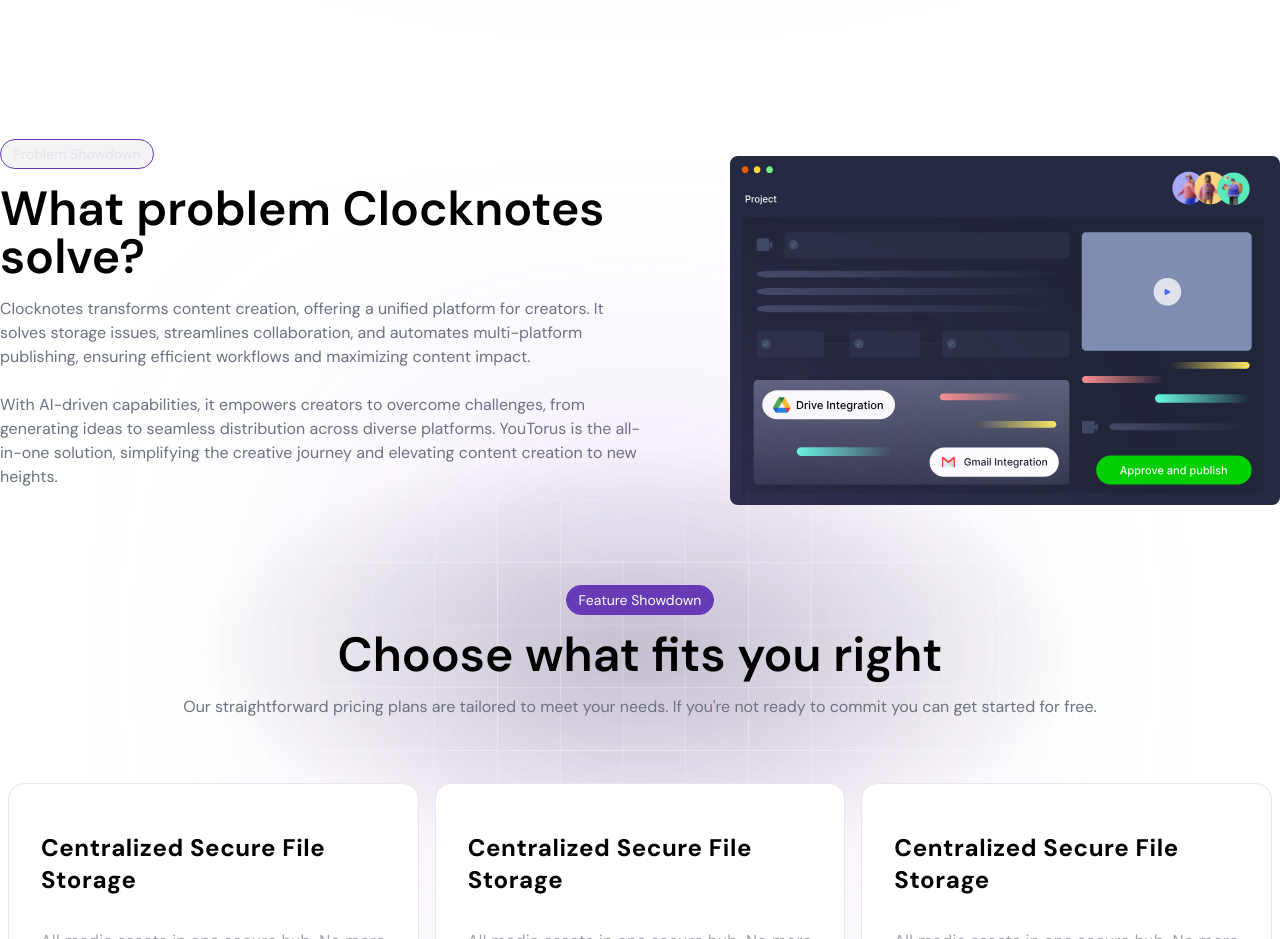
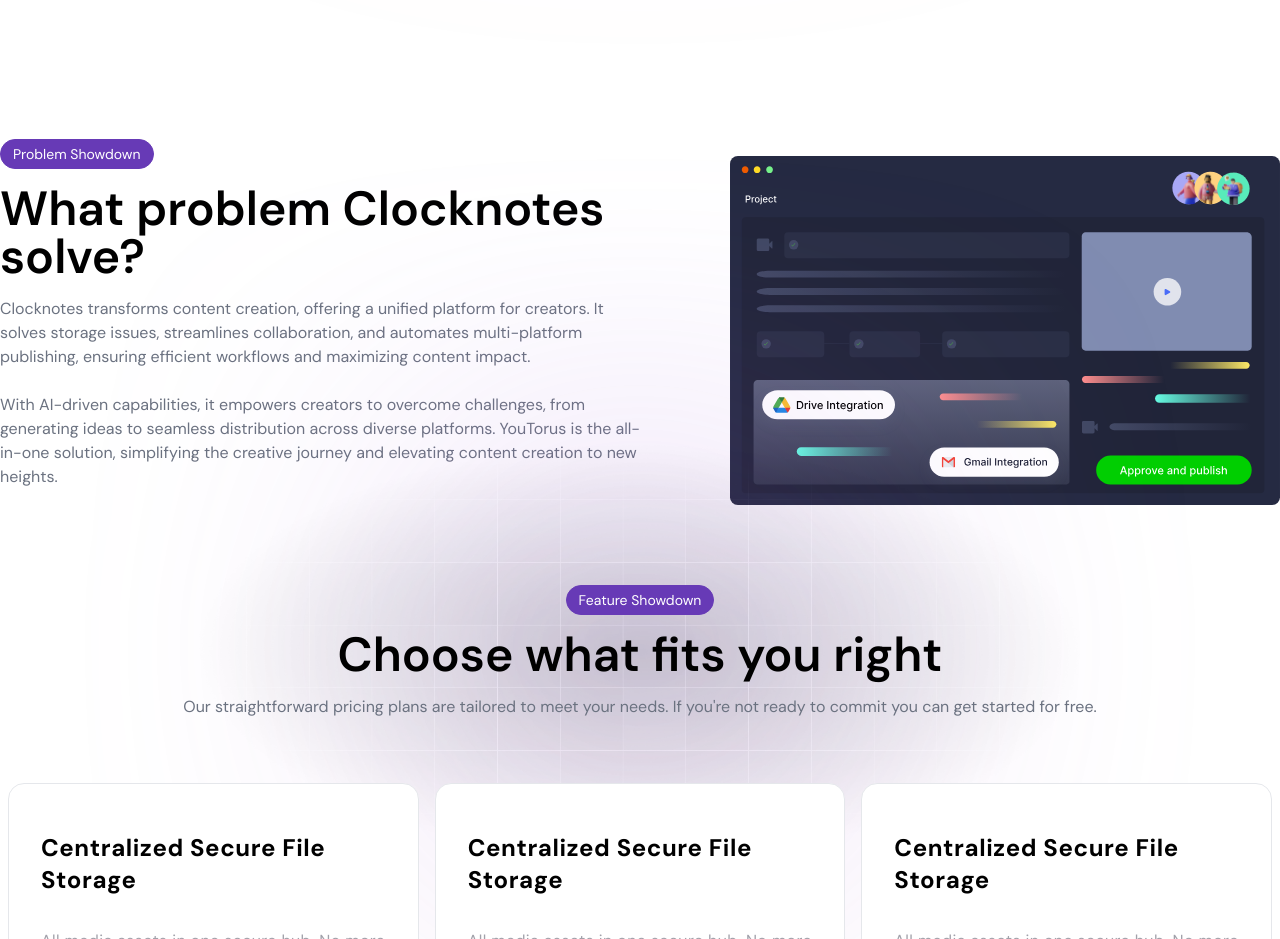
Before and after one commit to sumit-kr-das/clocknotes, a Next.js app: page / in a window 1280 px wide. Shown: the part 1220-2159 px from the top of the page. Built offline with nearby package versions, Linux system fonts and the light colour scheme; no server answers.

Commit message:
Problem Showdown section light mode property added

```diff
--- a/src/app/(site)/__components/site-problems.tsx
+++ b/src/app/(site)/__components/site-problems.tsx
@@ -6,8 +6,8 @@ const Problems = () => {
   return (
     <section className="flex justify-center items-center max-w-7xl mx-auto mt-40">
       <div className="flex-1">
-        <div className="w-fit rounded-full bg-secondary border border-primary px-3 py-1 text-xs text-zinc-200">
-          <p className="text-sm capitalize">Problem Showdown</p>
+        <div className="w-fit rounded-full bg-primary dark:bg-secondary border border-primary px-3 py-1 text-sm">
+          <p className="text-white dark:text-zinc-200">Problem Showdown</p>
         </div>
         <h1 className="text-5xl font-semibold my-4">
           What problem Clocknotes solve?
```
